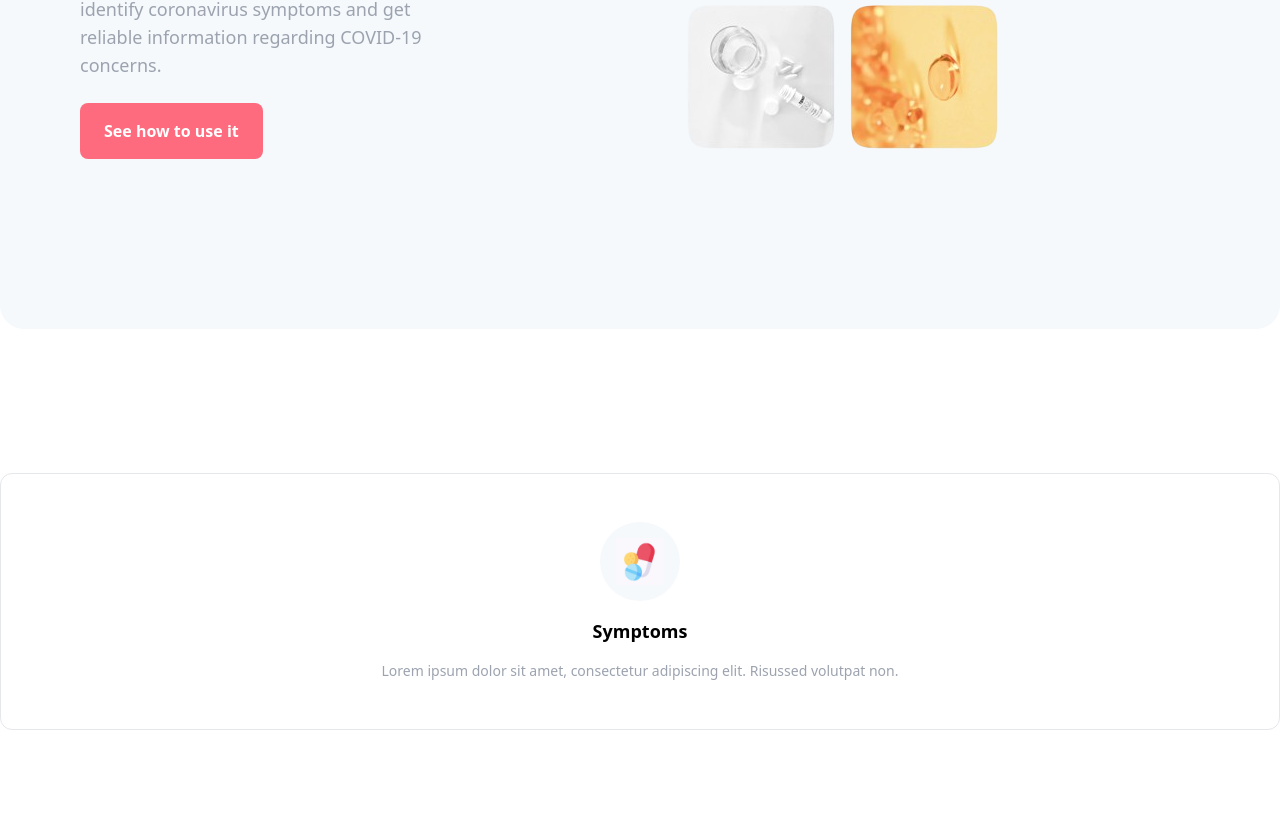
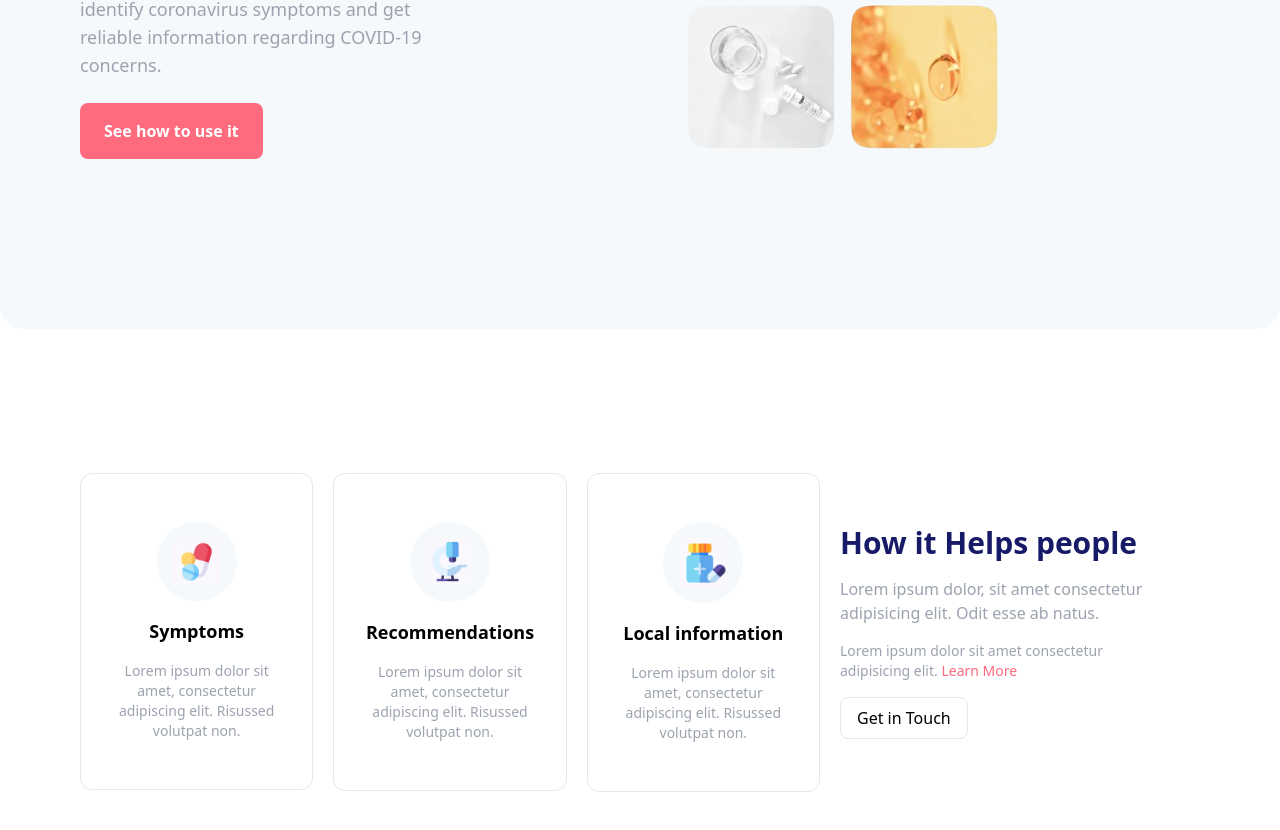
Before and after one commit to wacho91/Assistant-Emergency, a React (Vite) app: page / in a window 1280 px wide. Shown: the part 418-1248 px from the top of the page. Built offline with nearby package versions, Linux system fonts and the light colour scheme.

Commit message:
HowItComponent Complete

```diff
--- a/src/Components/HowItHelps/HowItHelps.jsx
+++ b/src/Components/HowItHelps/HowItHelps.jsx
@@ -1,22 +1,56 @@
 
 import Card from "./CardComp.jsx";
-import icon1 from "../../assets/Icon/1 (2).png"
-import icon2 from "../../assets/Icon/2 (2).png"
-import icon3 from "../../assets/Icon/3 (1).png"
+import Icon1 from "../../assets/Icon/1 (2).png"
+import Icon2 from "../../assets/Icon/2 (2).png"
+import Icon3 from "../../assets/Icon/3 (1).png"
 
 const HowItHelps = () => {
   return (
     <section>
-        <div className="conatiner py-16 my-20">
-            <div>
-                <div>
+      <div className="container py-16 my-20">
+        <div className="grid grid-cols-1 md:grid-cols-3 gap-5">
+          <div className="col-span-2">
+            <div className="grid grid-cols-2 md:grid-cols-2 xl:grid-cols-3 gap-5">
               <div>
                 <Card
-                            icon={icon1}
+                  icon={Icon1}
                   heading="Symptoms"
                   text="Lorem ipsum dolor sit amet, consectetur adipiscing elit. Risussed volutpat non."
                 />
               </div>
+              <div>
+                <Card
+                  icon={Icon2}
+                  heading="Recommendations"
+                  text="Lorem ipsum dolor sit amet, consectetur adipiscing elit. Risussed volutpat non."
+                />
+              </div>
+              <div>
+                <Card
+                  icon={Icon3}
+                  heading="Local information"
+                  text="Lorem ipsum dolor sit amet, consectetur adipiscing elit. Risussed volutpat non."
+                />
+              </div>
+            </div>
+          </div>
+          <div className="flex flex-col xl:justify-center xl:pr-14">
+            <h1 className="text-3xl font-bold text-darkBlue">
+              How it Helps people
+            </h1>
+            <p className=" text-gray-400 mt-4">
+              Lorem ipsum dolor, sit amet consectetur adipisicing elit. Odit
+              esse ab natus.
+            </p>
+            <p className="text-sm text-gray-400 mt-4">
+              Lorem ipsum dolor sit amet consectetur adipisicing elit.{" "}
+              <a href="#" className="text-primary">
+                Learn More
+              </a>
+            </p>
+            <button className="w-fit mt-4 border border-gray-200 px-4 py-2 rounded-lg hover:bg-primary hover:text-white transform duration-300">
+              Get in Touch
+            </button>
           </div>
         </div>
       </div>
```
Lines whose indentation alone changed are shown as unchanged.
